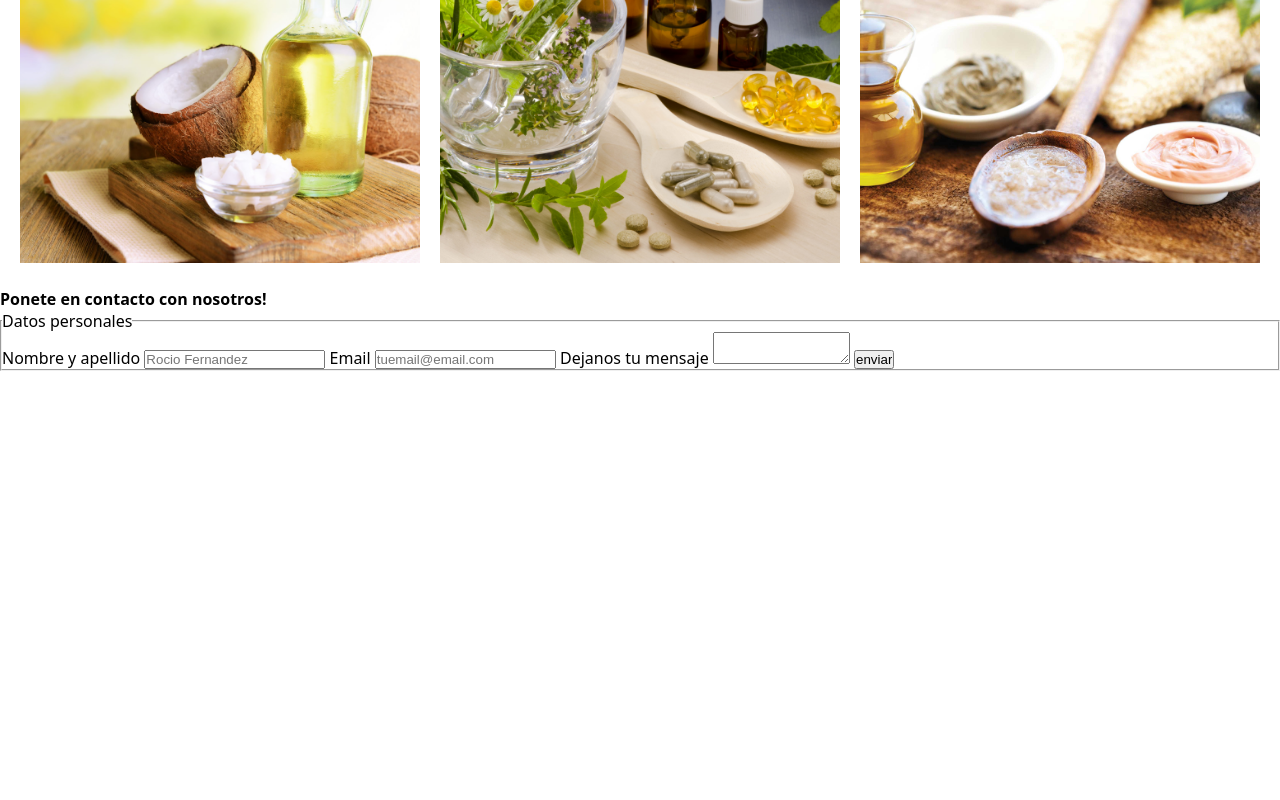
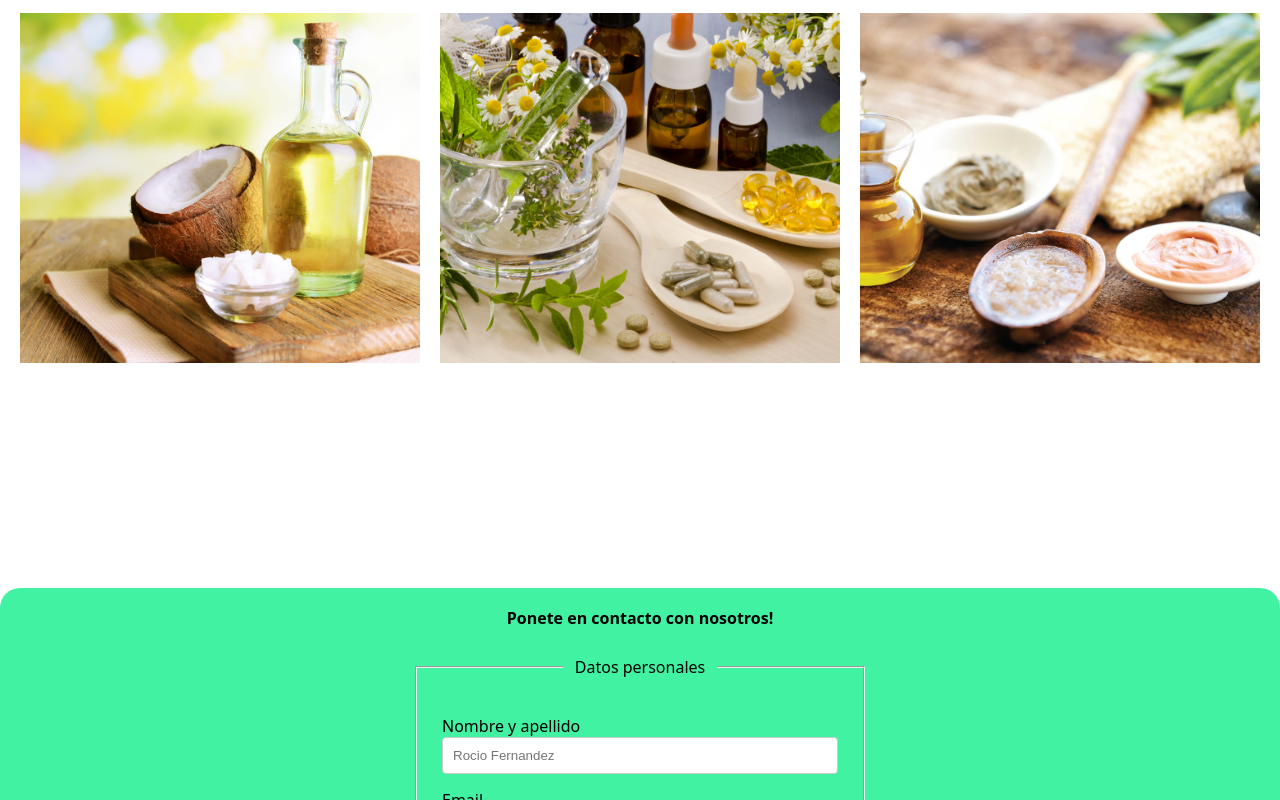
Before and after one commit to Hugdaniel/Healthy-Fresh-Co, a plain HTML site: page index.html in a window 1280 px wide. Shown: the part 2000-2800 px from the top of the page. Before the commit the page ends 2371 px from the top, so only its background shows below. Drawn offline with Linux system fonts and the light colour scheme.

Commit message:
completar el formulario

```diff
--- a/index.css
+++ b/index.css
@@ -31,6 +31,7 @@ body{
     position: fixed;
     top: 0;
     z-index: 5;
+    border-radius: 0 0 15px 15px;
 }
 
 .menu{
@@ -180,7 +181,7 @@ body{
     grid-template-columns: repeat(3, 1fr);
     gap: 20px;
     padding: 20px;
-    margin: 0 auto;
+    margin: 200px auto;
 }
 
 .card{
@@ -198,7 +199,7 @@ body{
     height: 350px;
     object-fit: cover;
     filter: grayscale(0);
-    transition: filter 0.5s ease-in-out;
+    transition: filter 0.7s ease-in-out;
 }
 
 .card:hover .card-img{
@@ -259,3 +260,86 @@ body{
     color: aliceblue;
     box-shadow: 0 8px 10px black;
 }
+
+/* seccion contacto */
+
+#contacto{
+    width: 100%;
+    background-color: #40F2A2;
+    border-radius: 20px 20px 0 0;
+    display: flex;
+    justify-content: center;
+    align-items: center;
+    height: 100%;
+}
+
+
+.form {
+    display: flex;
+     flex-direction: column; /* Disposición en columna */
+
+    width: 100%;
+    max-width: 450px;
+    height: 450px;
+    margin: 0 auto;
+    margin-bottom: 10px;
+    justify-content: center;
+}
+
+label {
+    display: block;
+}
+
+input[type="text"],
+input[type="email"],
+textarea {
+    width: 100%; /* El input ocupa el 100% del contenedor */
+    padding: 10px;
+    margin-bottom: 15px;
+    border: 1px solid #ccc;
+    border-radius: 4px;
+    box-sizing: border-box; /* Asegura que el padding esté dentro del ancho total */
+    transition: border-color 0.3s ease;
+}
+
+input[type="text"]:focus,
+input[type="email"]:focus,
+textarea:focus {
+    border-color: #66a6ff;
+    outline: none;
+}
+
+
+/* Estilo para el botón de envío */
+input[type="submit"] {
+    background-color: #66a6ff;
+    color: white;
+    border: none;
+    padding: 10px;
+    width: 100%; /* El botón ocupa el 100% del contenedor */
+    border-radius: 4px;
+    cursor: pointer;
+    font-weight: bold;
+    transition: background-color 0.3s ease;
+}
+
+input[type="submit"]:hover {
+    background-color: #0056b3;
+}
+
+fieldset{
+    padding: 25px;
+}
+
+/* Centra el texto dentro del fieldset */
+legend {
+    font-weight: 300;
+    text-align: center;
+    padding: 12px;
+}
+
+/* Título centrado */
+.title {
+    text-align: center;
+    margin-bottom: 15px;
+}
--- a/index.html
+++ b/index.html
@@ -40,7 +40,7 @@
     </section>
 
     <!-- seccion filosofia -->
-     <section>
+     <section id="sobrenosotros">
         <div class="filo">
             <div class="img">
                 <img src="/assets/nature.svg" alt="ilustracion sobre naturaleza">
```
